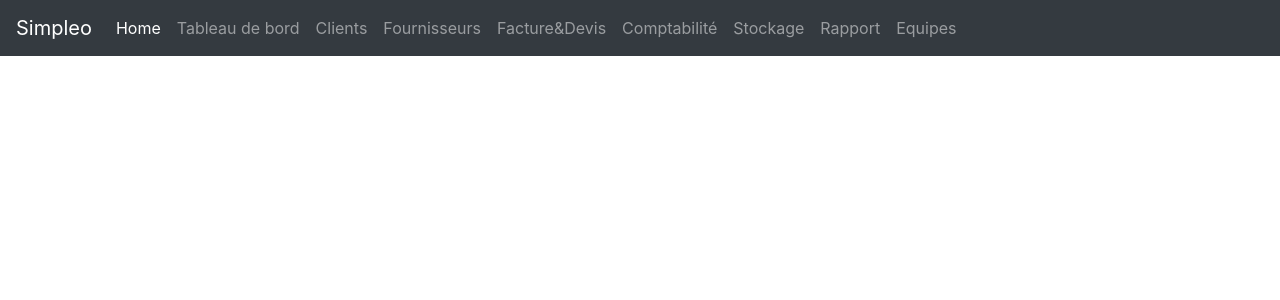
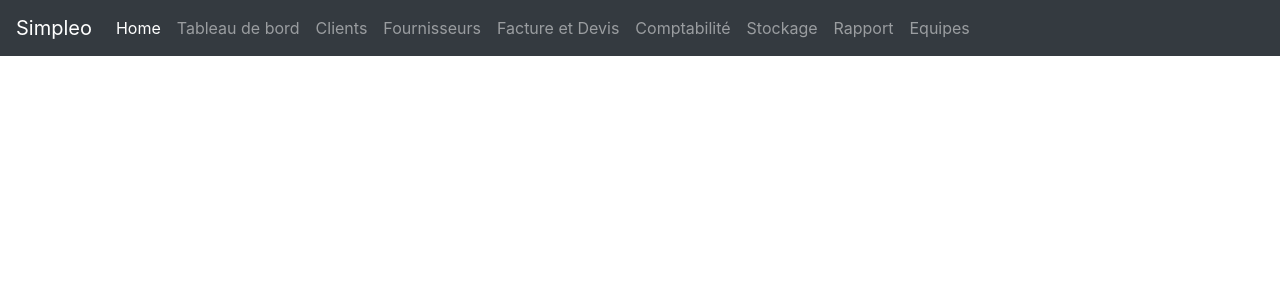
Before and after one commit to srenault-karudev/simpleo, a Symfony app: template templates/layout.html.twig in a window 1280 px wide. Shown: the top 300 px of the page. Run offline with Twig, Linux system fonts and the light colour scheme; the template is opened without the code that fills it, so the values that code supplies are empty; some libraries are stand-ins or nearby versions.

Commit message:
branche develop

```diff
--- a/templates/layout.html.twig
+++ b/templates/layout.html.twig
@@ -32,7 +32,7 @@
                 <a class="nav-link" href="#">Fournisseurs</a>
             </li>
             <li class="nav-item">
-                <a class="nav-link" href="#">Facture&Devis</a>
+                <a class="nav-link" href="#">Facture et Devis</a>
             </li>
             <li class="nav-item">
                 <a class="nav-link" href="#">Comptabilité</a>
```
